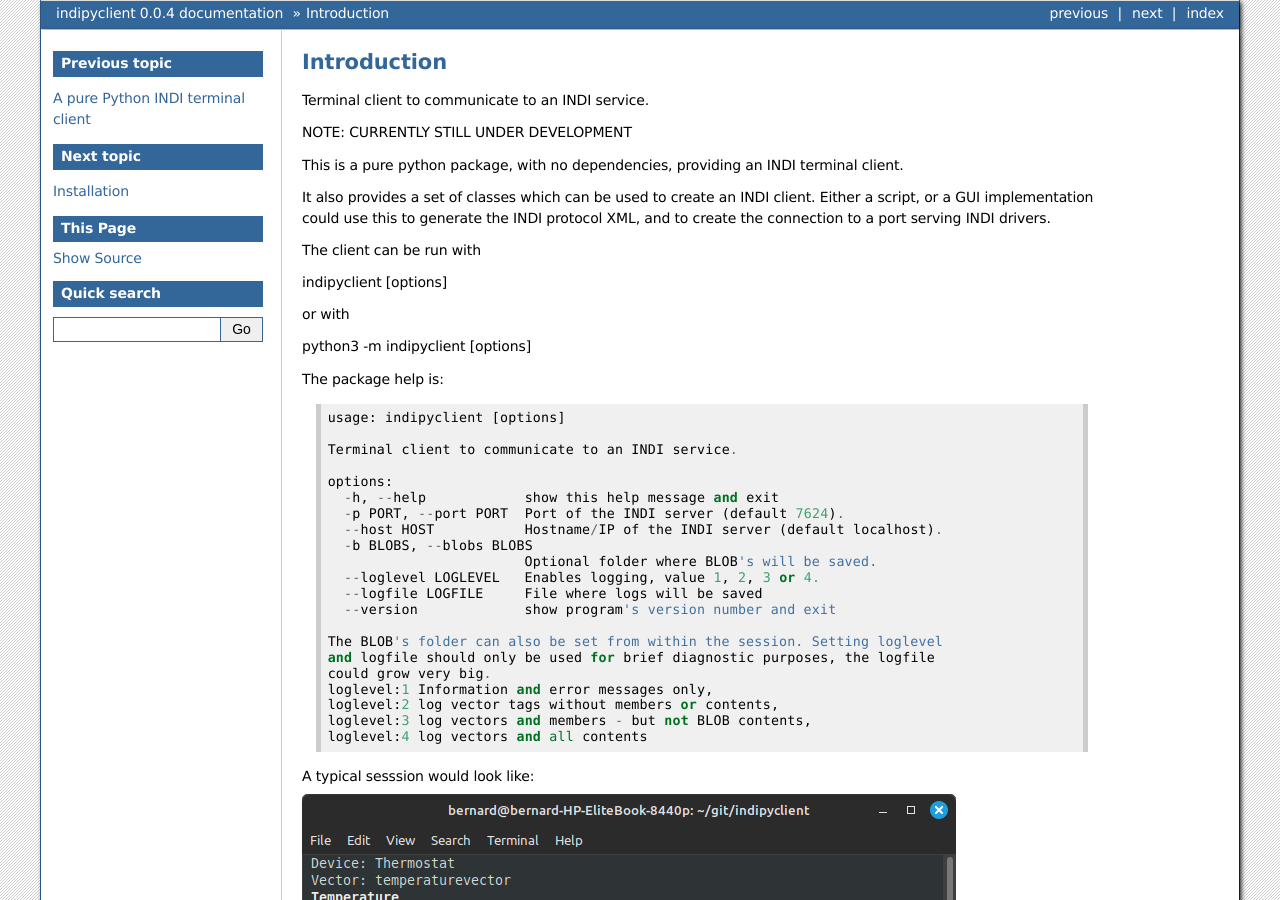
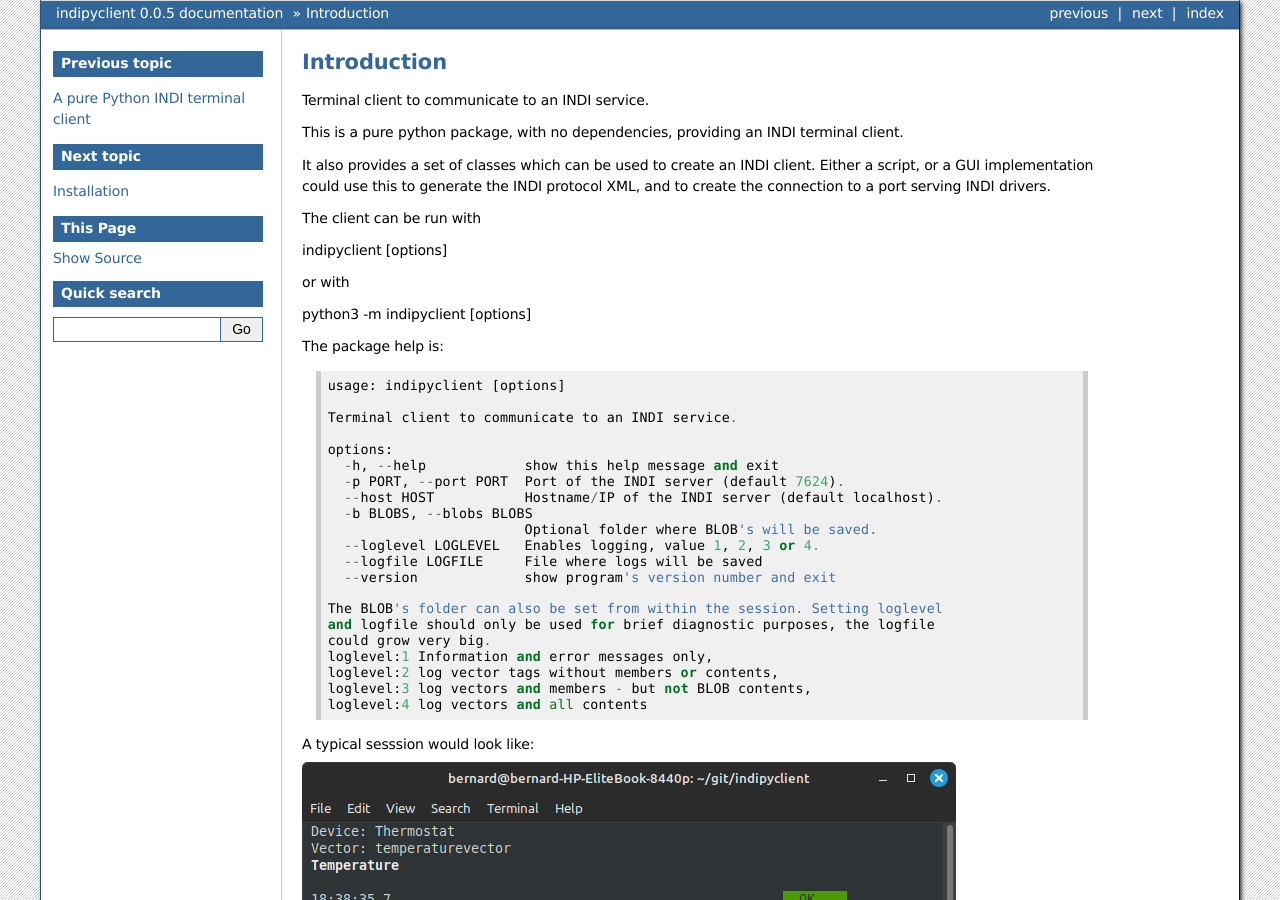
Before and after one commit to bernie-skipole/indipyclient, a Sphinx documentation site: the page built from docs/source/usage/introduction.rst, in a window 1280 px wide and 900 px high. Built offline with Sphinx 7.4.7, drawn with Linux system fonts in a browser that asks for light colours; some of the changed text lies outside the part shown.

Commit message:
Now version 0.0.5

```diff
--- a/docs/source/conf.py
+++ b/docs/source/conf.py
@@ -25,7 +25,7 @@ copyright = '2023,2024 Bernard Czenkusz'
 author = 'Bernard Czenkusz'
 
 # The full version, including alpha/beta/rc tags
-release = '0.0.4'
+release = '0.0.5'
 
 # ---------------------- Added to get readthedocs to build, by BC
 master_doc = 'index'
--- a/docs/source/usage/introduction.rst
+++ b/docs/source/usage/introduction.rst
@@ -2,8 +2,6 @@ Introduction
 ============
 
 Terminal client to communicate to an INDI service.
-
-NOTE: CURRENTLY STILL UNDER DEVELOPMENT
 
 This is a pure python package, with no dependencies, providing an INDI terminal client.
 
--- a/indipyclient/__init__.py
+++ b/indipyclient/__init__.py
@@ -2,4 +2,4 @@ from .ipyclient import IPyClient
 from .events import (delProperty, defSwitchVector, defTextVector, defNumberVector, defLightVector, defBLOBVector,
                      setSwitchVector, setTextVector, setNumberVector, setLightVector, setBLOBVector, Message, VectorTimeOut)
 
-version = "0.0.4"
+version = "0.0.5"
--- a/pyproject.toml
+++ b/pyproject.toml
@@ -7,7 +7,7 @@ name = "indipyclient"
 authors = [{name = "Bernard Czenkusz", email = "bernie@skipole.co.uk"}]
 license = {file = "LICENSE"}
 classifiers = ["License :: OSI Approved :: MIT License", "Operating System :: POSIX :: Linux","Topic :: Scientific/Engineering :: Astronomy", "Topic :: Scientific/Engineering :: Interface Engine/Protocol Translator"]
-version = "0.0.4"
+version = "0.0.5"
 description="Pure python package, providing a terminal client and a set of classes which can be used to create scripts or clients to control remote instruments using the INDI protocol."
 readme = "README.md"
 requires-python = ">=3.10"
```
Also changed, not shown: README.md (+0 -2 lines).
